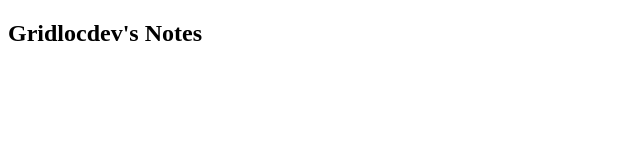
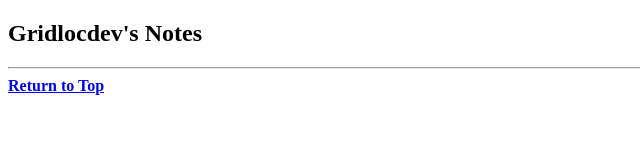
Before and after one commit to gridlocdev/custom-static-site-generator, a plain HTML site: page template/template.html in a window 1280 px wide. Shown: the whole page, without its empty margins (0-640 px from the left). Drawn offline with Linux system fonts and the light colour scheme.

Commit message:
Added template link to top of page

```diff
--- a/template/template.html
+++ b/template/template.html
@@ -11,6 +11,7 @@
 </head>
 
 <body>
+    <a name="top" />
     <nav class="sidebar">
         <h2>Gridlocdev's Notes</h2>
         <ul id="ssg-inject-sidebar-links">
@@ -26,6 +27,9 @@
         <article id="ssg-inject-content">
             <!-- Page content injected here -->
         </article>
+
+        <hr>
+        <a href="#top"><strong>Return to Top</strong></a>
     </main>
 </body>
 
```
